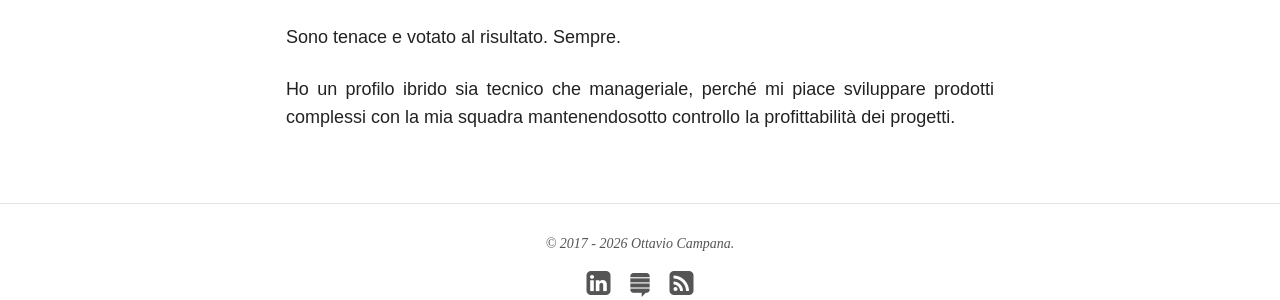
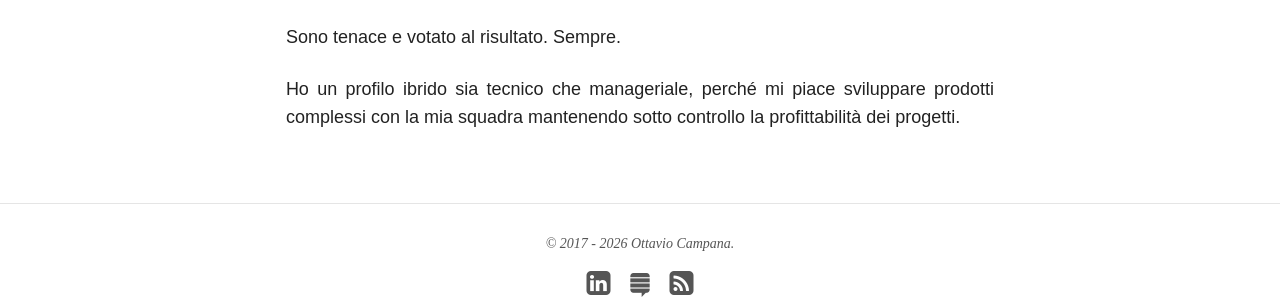
Before and after one commit to ocampana/ocampana.github.io, a Jekyll site: the page built from about/index.md, in a window 1280 px wide. Shown: the part 1070-1370 px from the top of the page. Built offline with Jekyll 4.4.1, drawn with Linux system fonts in a browser that asks for light colours; nearby versions of some CDN libraries.

Commit message:
Typo fix

```diff
--- a/about/index.md
+++ b/about/index.md
@@ -23,4 +23,4 @@ Ho un dottorato di ricerca in ingegneria delle telecomunicazioni, approdo nel mo
 
 Sono tenace e votato al risultato. Sempre.
 
-Ho un profilo ibrido sia tecnico che manageriale, perché mi piace sviluppare prodotti complessi con la mia squadra mantenendosotto controllo la profittabilità dei progetti.
+Ho un profilo ibrido sia tecnico che manageriale, perché mi piace sviluppare prodotti complessi con la mia squadra mantenendo sotto controllo la profittabilità dei progetti.
```
